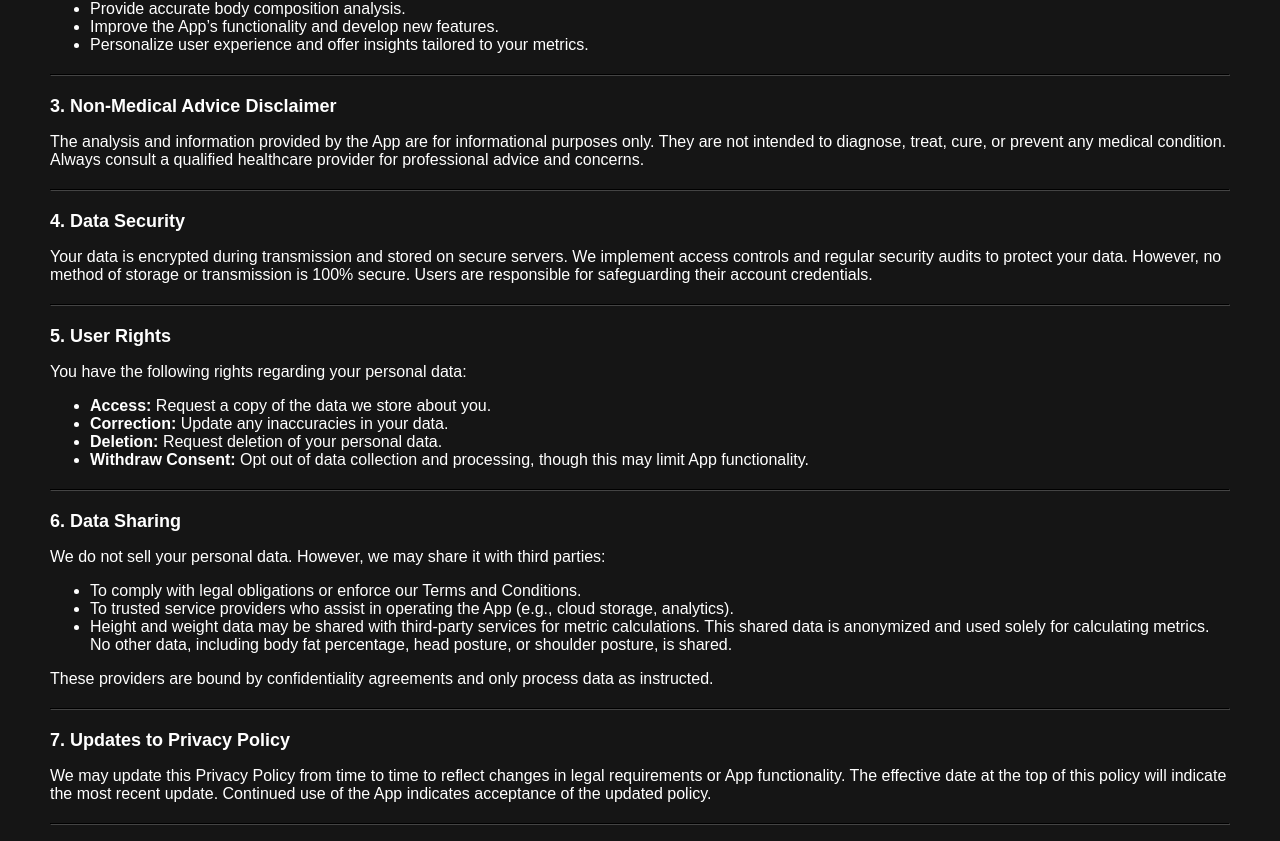
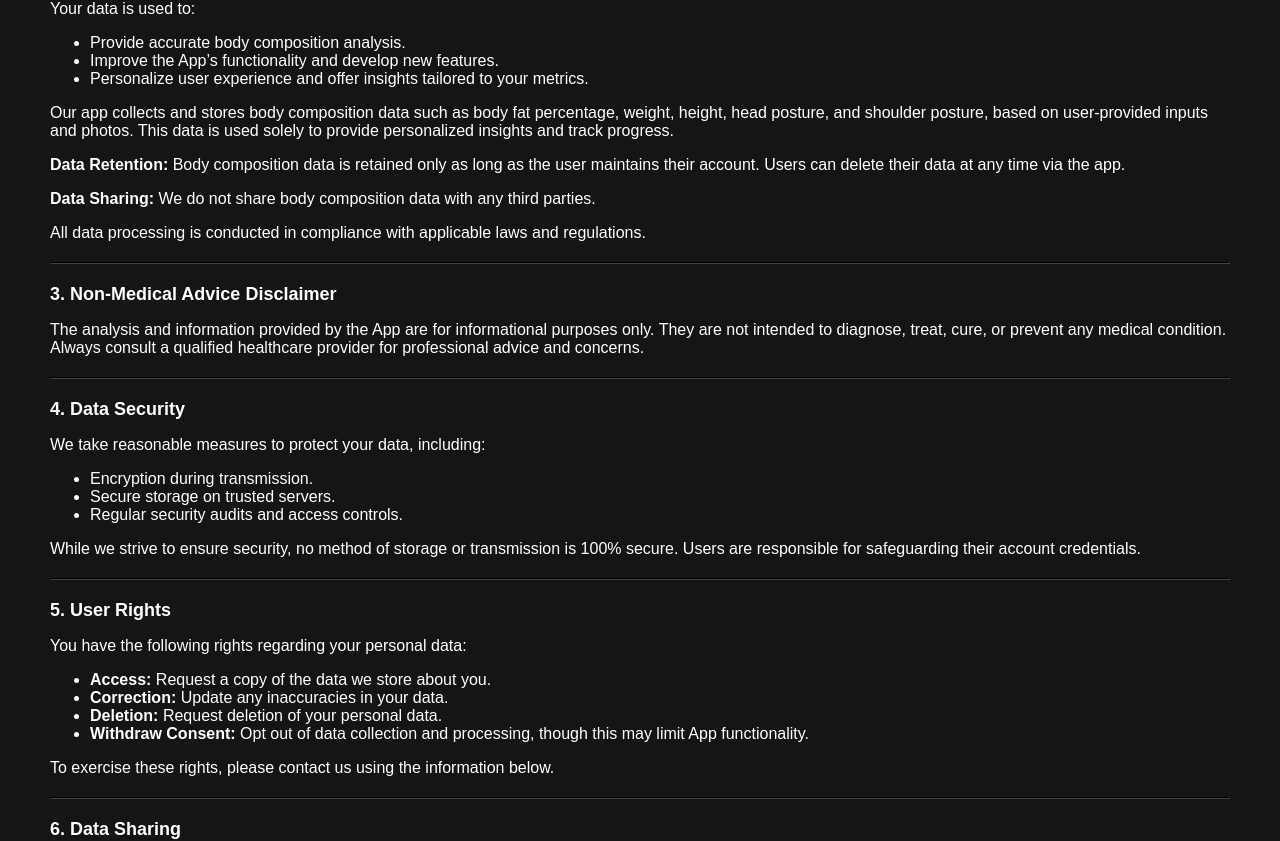
Before and after one commit to anthonymoon2/trackBodWebsite, a React (Vite) app: page /privacy in a window 1280 px wide. Shown: the part 584-1425 px from the top of the page. Built offline with nearby package versions, Linux system fonts and the light colour scheme; a web font is replaced by a local one.

Commit message:
updated privacy policy

```diff
--- a/src/components/PrivacyPolicy.jsx
+++ b/src/components/PrivacyPolicy.jsx
@@ -7,7 +7,9 @@ function PrivacyPolicy() {
 
       <p style={{ fontSize: '14px', color: '#888888' }}>Effective Date: January 1, 2025</p>
       <p>
-        This Privacy Policy explains how we collect, use, and protect your personal data when you use the BodyMetrics mobile application ("App"). By using the App, you agree to the terms outlined here. If you do not agree, please refrain from using the App.
+        This Privacy Policy explains how we collect, use, and protect your personal data when you use the BodyMetrics mobile
+        application ("App"). By using the App, you agree to the terms outlined here. If you do not agree, please refrain
+        from using the App.
       </p>
 
       <hr style={{ borderColor: '#444444', margin: '20px 0' }} />
@@ -15,78 +17,116 @@ function PrivacyPolicy() {
       <h2 style={{ fontSize: '18px', fontWeight: 'bold' }}>1. Data Collection</h2>
       <p>
         We collect personal data to provide a functional and personalized experience, including:
+      </p>
       <ul>
-          <li>Account information (e.g., name, email).</li>
+        <li>Account information (e.g., name, gender, email).</li>
         <li>Photos uploaded for body analysis.</li>
         <li>Physical metrics (e.g., weight, height).</li>
         <li>Device and usage data (e.g., app activity).</li>
       </ul>
+      <p>
+        We collect this data when you create an account, use the App, or upload photos and metrics for analysis.
       </p>
 
       <hr style={{ borderColor: '#444444', margin: '20px 0' }} />
 
       <h2 style={{ fontSize: '18px', fontWeight: 'bold' }}>2. Data Usage</h2>
-      <p>
-        Your data is used to:
+      <p>Your data is used to:</p>
       <ul>
         <li>Provide accurate body composition analysis.</li>
         <li>Improve the App’s functionality and develop new features.</li>
         <li>Personalize user experience and offer insights tailored to your metrics.</li>
       </ul>
+      <p>
+        Our app collects and stores body composition data such as body fat percentage, weight, height, head posture, and
+        shoulder posture, based on user-provided inputs and photos. This data is used solely to provide personalized
+        insights and track progress.
       </p>
+      <p>
+        <strong>Data Retention:</strong> Body composition data is retained only as long as the user maintains their
+        account. Users can delete their data at any time via the app.
+      </p>
+      <p>
+        <strong>Data Sharing:</strong> We do not share body composition data with any third parties.
+      </p>
+      <p>All data processing is conducted in compliance with applicable laws and regulations.</p>
 
       <hr style={{ borderColor: '#444444', margin: '20px 0' }} />
 
       <h2 style={{ fontSize: '18px', fontWeight: 'bold' }}>3. Non-Medical Advice Disclaimer</h2>
       <p>
-        The analysis and information provided by the App are for informational purposes only. They are not intended to diagnose, treat, cure, or prevent any medical condition. Always consult a qualified healthcare provider for professional advice and concerns.
+        The analysis and information provided by the App are for informational purposes only. They are not intended to
+        diagnose, treat, cure, or prevent any medical condition. Always consult a qualified healthcare provider for
+        professional advice and concerns.
       </p>
 
       <hr style={{ borderColor: '#444444', margin: '20px 0' }} />
 
       <h2 style={{ fontSize: '18px', fontWeight: 'bold' }}>4. Data Security</h2>
       <p>
-        Your data is encrypted during transmission and stored on secure servers. We implement access controls and regular security audits to protect your data. However, no method of storage or transmission is 100% secure. Users are responsible for safeguarding their account credentials.
+        We take reasonable measures to protect your data, including:
+      </p>
+      <ul>
+        <li>Encryption during transmission.</li>
+        <li>Secure storage on trusted servers.</li>
+        <li>Regular security audits and access controls.</li>
+      </ul>
+      <p>
+        While we strive to ensure security, no method of storage or transmission is 100% secure. Users are responsible for
+        safeguarding their account credentials.
       </p>
 
       <hr style={{ borderColor: '#444444', margin: '20px 0' }} />
 
       <h2 style={{ fontSize: '18px', fontWeight: 'bold' }}>5. User Rights</h2>
-      <p>
-        You have the following rights regarding your personal data:
+      <p>You have the following rights regarding your personal data:</p>
       <ul>
-          <li><b>Access:</b> Request a copy of the data we store about you.</li>
-          <li><b>Correction:</b> Update any inaccuracies in your data.</li>
-          <li><b>Deletion:</b> Request deletion of your personal data.</li>
-          <li><b>Withdraw Consent:</b> Opt out of data collection and processing, though this may limit App functionality.</li>
+        <li>
+          <strong>Access:</strong> Request a copy of the data we store about you.
+        </li>
+        <li>
+          <strong>Correction:</strong> Update any inaccuracies in your data.
+        </li>
+        <li>
+          <strong>Deletion:</strong> Request deletion of your personal data.
+        </li>
+        <li>
+          <strong>Withdraw Consent:</strong> Opt out of data collection and processing, though this may limit App
+          functionality.
+        </li>
       </ul>
-      </p>
+      <p>To exercise these rights, please contact us using the information below.</p>
 
       <hr style={{ borderColor: '#444444', margin: '20px 0' }} />
 
       <h2 style={{ fontSize: '18px', fontWeight: 'bold' }}>6. Data Sharing</h2>
       <p>
         We do not sell your personal data. However, we may share it with third parties:
+      </p>
       <ul>
         <li>To comply with legal obligations or enforce our Terms and Conditions.</li>
         <li>To trusted service providers who assist in operating the App (e.g., cloud storage, analytics).</li>
-          <li>Height and weight data may be shared with third-party services for metric calculations. This shared data is anonymized and used solely for calculating metrics. No other data, including body fat percentage, head posture, or shoulder posture, is shared.</li>
       </ul>
-        These providers are bound by confidentiality agreements and only process data as instructed.
-      </p>
+      <p>These providers are bound by confidentiality agreements and only process data as instructed.</p>
 
       <hr style={{ borderColor: '#444444', margin: '20px 0' }} />
 
       <h2 style={{ fontSize: '18px', fontWeight: 'bold' }}>7. Updates to Privacy Policy</h2>
       <p>
-        We may update this Privacy Policy from time to time to reflect changes in legal requirements or App functionality. The effective date at the top of this policy will indicate the most recent update. Continued use of the App indicates acceptance of the updated policy.
+        We may update this Privacy Policy from time to time to reflect changes in legal requirements or App functionality.
+        The effective date at the top of this policy will indicate the most recent update. Continued use of the App
+        indicates acceptance of the updated policy.
       </p>
 
       <hr style={{ borderColor: '#444444', margin: '20px 0' }} />
 
       <h2 style={{ fontSize: '18px', fontWeight: 'bold' }}>8. Contact</h2>
       <p>
-        For privacy-related inquiries, contact us at <a href="mailto:trackbodapp@gmail.com" style={{ color: '#E1FF8A' }}>trackbodapp@gmail.com</a>.
+        For privacy-related inquiries, contact us at{' '}
+        <a href="mailto:trackbodapp@gmail.com" style={{ color: '#E1FF8A' }}>
+          trackbodapp@gmail.com
+        </a>
+        .
       </p>
     </main>
   );
```
Lines whose indentation alone changed are shown as unchanged.
